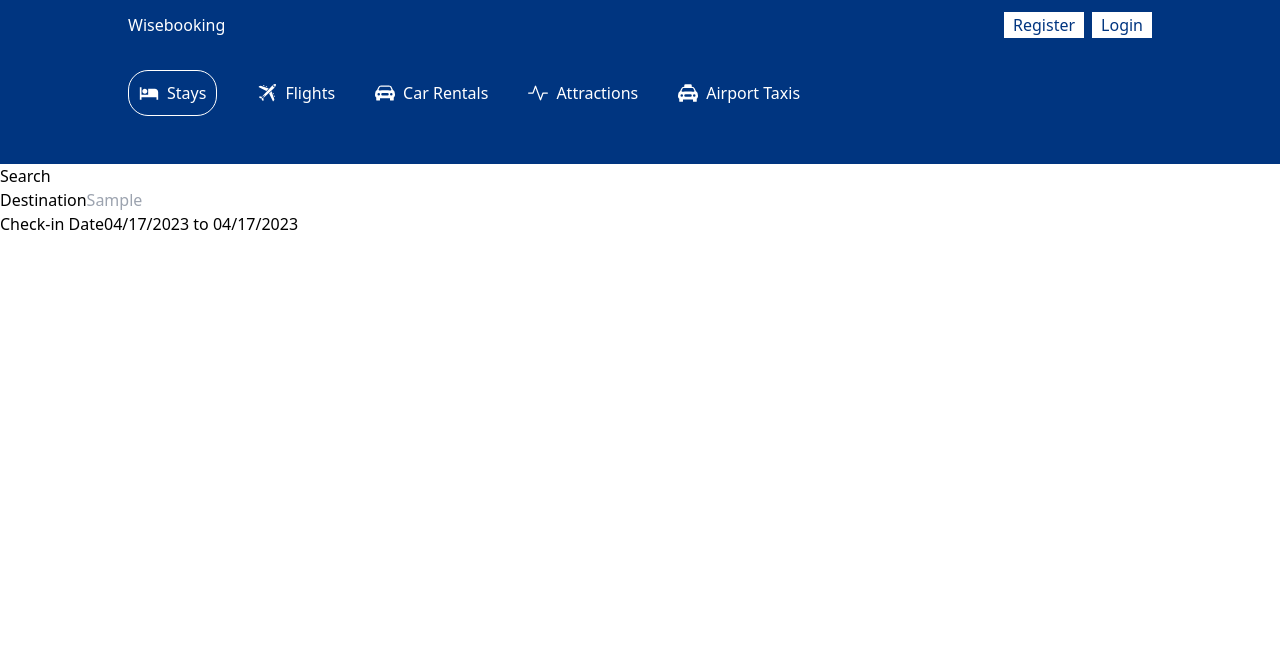
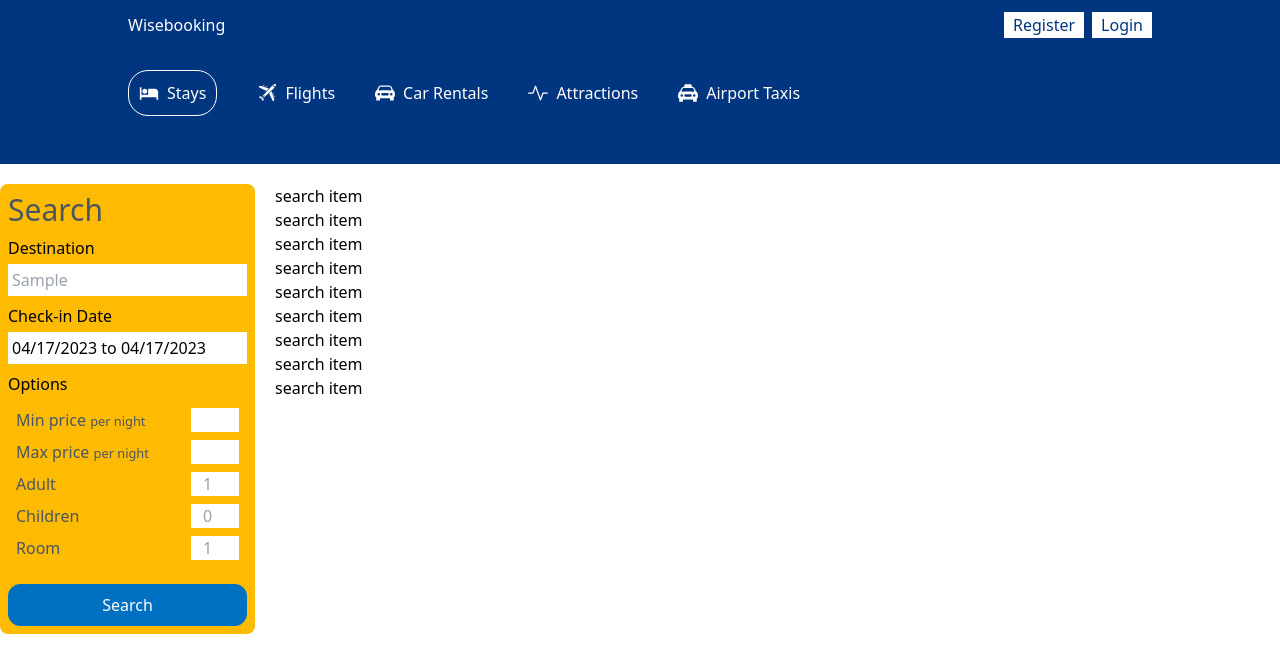
Before and after one commit to odabasi61/react-hotel-booking-app-tailwind, a React (Create React App) app: page / in a window 1280 px wide. Both pictures are taken after typing "Sample" into the empty fields and a click on the button "Search". Shown: the top 672 px of the page. Built offline with nearby package versions, Linux system fonts and the light colour scheme.

Commit message:
search item

```diff
--- a/src/components/Navbar.jsx
+++ b/src/components/Navbar.jsx
@@ -1,8 +1,12 @@
+import { Navigate, useNavigate } from "react-router-dom";
+
 const Navbar = () => {
+  const navigate = useNavigate();
+
   return (
     <div className="h-[50px] px-4 lg:px-0 bg-[#003580] flex justify-center">
       <div className="w-full max-w-[1024px] text-white flex items-center justify-between">
-        <span className="font-medium">Wisebooking</span>
+        <span onClick={() => navigate("/")}className="font-medium cursor-pointer">Wisebooking</span>
         <div className="flex gap-2">
           <button className="px-2 bg-white text-[#003580] hover:bg-[#003580] hover:text-white duration-300 border border-white">
             Register
--- /dev/null
+++ b/src/components/SearchItem.jsx
@@ -0,0 +1,11 @@
+import React from 'react'
+
+const SearchItem = () => {
+  return (
+    <div>
+      search item
+    </div>
+  )
+}
+
+export default SearchItem
--- a/src/pages/List.jsx
+++ b/src/pages/List.jsx
@@ -1,5 +1,6 @@
 import Navbar from "../components/Navbar";
 import Header from "../components/Header";
+import SearchItem from "../components/SearchItem";
 import { useLocation } from "react-router-dom";
 import { useState } from "react";
 import { format } from "date-fns";
@@ -16,17 +17,17 @@ const List = () => {
     <div>
     <Navbar />
     <Header type="list" />
-      <div className="listContainer">
-        <div className="listWrapper">
-          <div className="listSearch">
-            <h1 className="listTitle">Search</h1>
-            <div className="listItem">
+    <div className="listContainer flex justify-center mt-5">
+      <div className="listWrapper w-full max-w[1024px] flex gap-5 px-4 xl:px-0">
+        <div className="listSearch bg-[#febb02] p-2 rounded-lg sticky top-[10px] h-max">
+          <h1 className="lsTitle text-lg md:text-xl lg:text-2xl xl:text-3xl text-gray-600 mb-2">Search</h1>
+          <div className="lsItem flex flex-col gap-1 mb-2">
             <label>Destination</label>
-              <input type="text" placeholder={destination} />
+            <input className="h-8 border-none outline-none p-1" placeholder={destination} type="text" />
           </div>
-            <div className="listItem">
+          <div className="lsItem flex flex-col gap-1 mb-2">
             <label>Check-in Date</label>
-              <span onClick={() => setOpenDate(!openDate)}>{`${format(
+            <span className="h-8 p-1 flex bg-white items-center cursor-pointer" onClick={() => setOpenDate(!openDate)}>{`${format(
               date[0].startDate,
               "MM/dd/yyyy"
             )} to ${format(date[0].endDate, "MM/dd/yyyy")}`}</span>
@@ -38,6 +39,62 @@ const List = () => {
               />
             )}
           </div>
+          <div className="lsItem flex flex-col gap-1 mb-2">
+            <label>Options</label>
+            <div className="lsOptions p-2">
+              <div className="lsOptionItem flex justify-between mb-2 text-gray-600 font-normal">
+                <span className="lsOptionText">
+                  Min price <small>per night</small>
+                </span>
+                <input type="number" className="lsOptionInput w-12 text-center" />
+              </div>
+              <div className="lsOptionItem flex justify-between mb-2 text-gray-600 font-normal">
+                <span className="lsOptionText">
+                  Max price <small>per night</small>
+                </span>
+                <input type="number" className="lsOptionInput w-12 text-center" />
+              </div>
+              <div className="lsOptionItem flex justify-between mb-2 text-gray-600 font-normal">
+                <span className="lsOptionText">Adult</span>
+                <input
+                  type="number"
+                  min={1}
+                  className="lsOptionInput w-12 text-center"
+                  placeholder={options.adult}
+                />
+              </div>
+              <div className="lsOptionItem flex justify-between mb-2 text-gray-600 font-normal">
+                <span className="lsOptionText">Children</span>
+                <input
+                  type="number"
+                  min={0}
+                  className="lsOptionInput w-12 text-center"
+                  placeholder={options.children}
+                />
+              </div>
+              <div className="lsOptionItem flex justify-between mb-2 text-gray-600 font-normal">
+                <span className="lsOptionText">Room</span>
+                <input
+                  type="number"
+                  min={1}
+                  className="lsOptionInput w-12 text-center"
+                  placeholder={options.room}
+                />
+              </div>
+            </div>
+          </div>
+          <button className="p-2 bg-[#0071c2] text-white border border-[#0071c2] hover:bg-white hover:text-[#0071c2] duration-300 rounded-xl w-full font-medium">Search</button>
+        </div>
+        <div className="listResult">
+          <SearchItem />
+          <SearchItem />
+          <SearchItem />
+          <SearchItem />
+          <SearchItem />
+          <SearchItem />
+          <SearchItem />
+          <SearchItem />
+          <SearchItem />
         </div>
       </div>
     </div>
```
Lines whose indentation alone changed are shown as unchanged.
